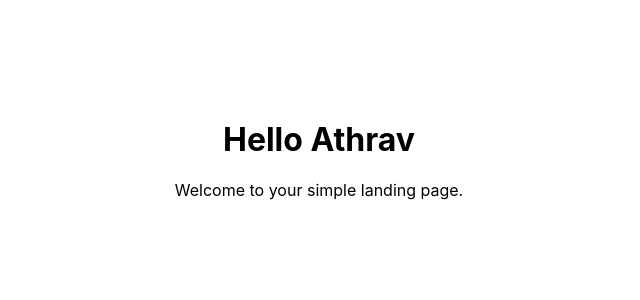
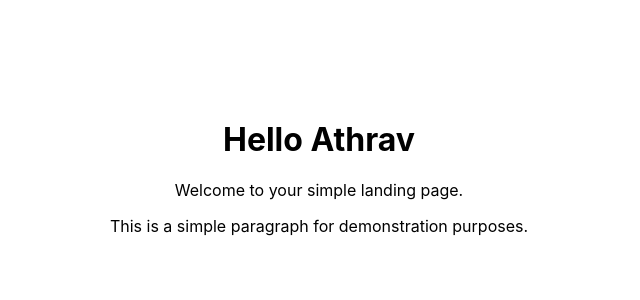
Before and after one commit to Athrav-0515/git-practise, a React (Create React App) app: page / in a window 1280 px wide. Shown: the top 300 px of the page, without its empty margins (321-961 px from the left). Built offline with nearby package versions, Linux system fonts and the light colour scheme.

Commit message:
ADD NEW informatioon

```diff
--- a/src/App.js
+++ b/src/App.js
@@ -5,6 +5,7 @@ function App() {
     <div className="app">
       <h1>Hello Athrav</h1>
       <p>Welcome to your simple landing page.</p>
+      <p>This is a simple paragraph for demonstration purposes.</p>
     </div>
   );
 }
```
